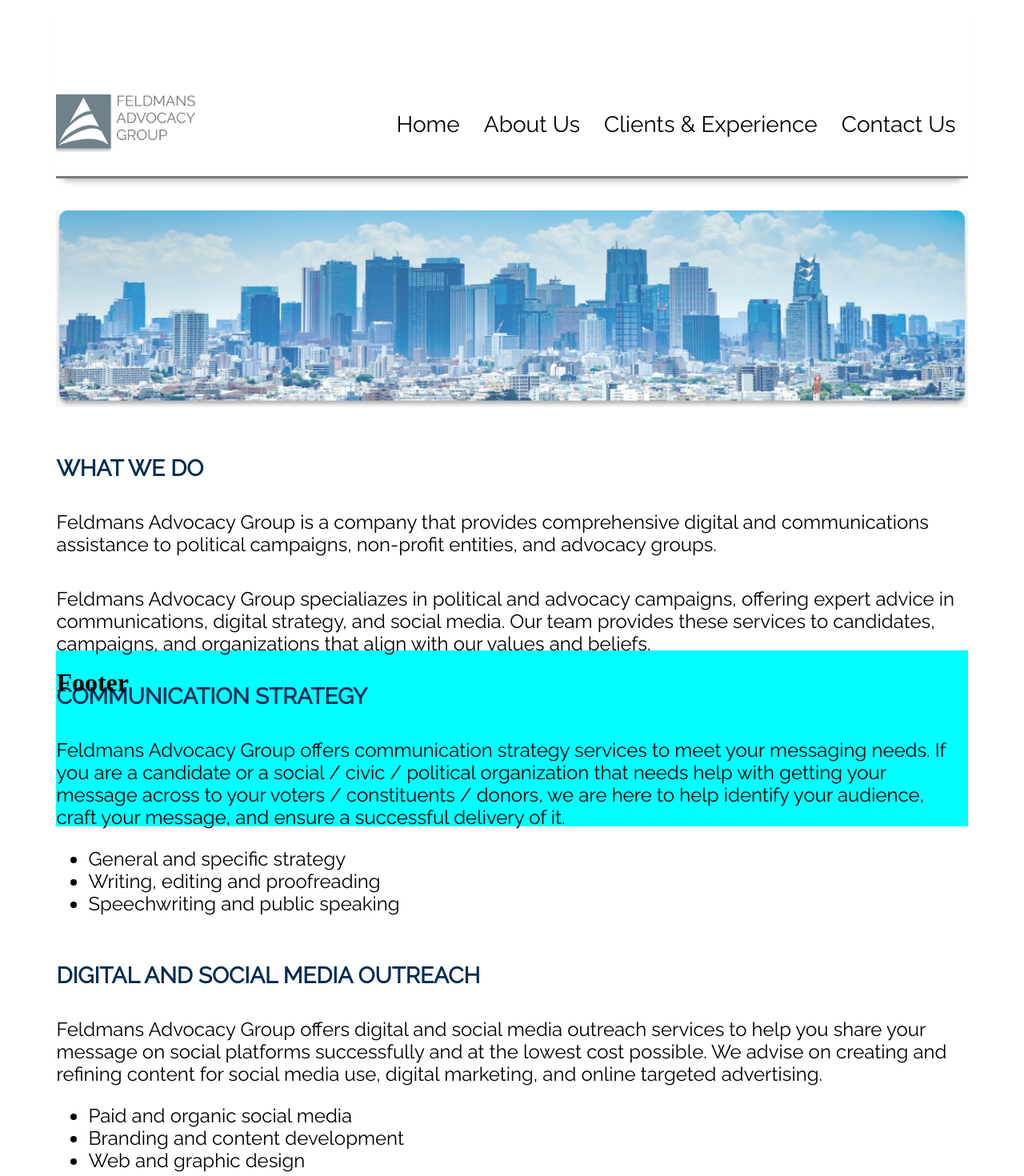
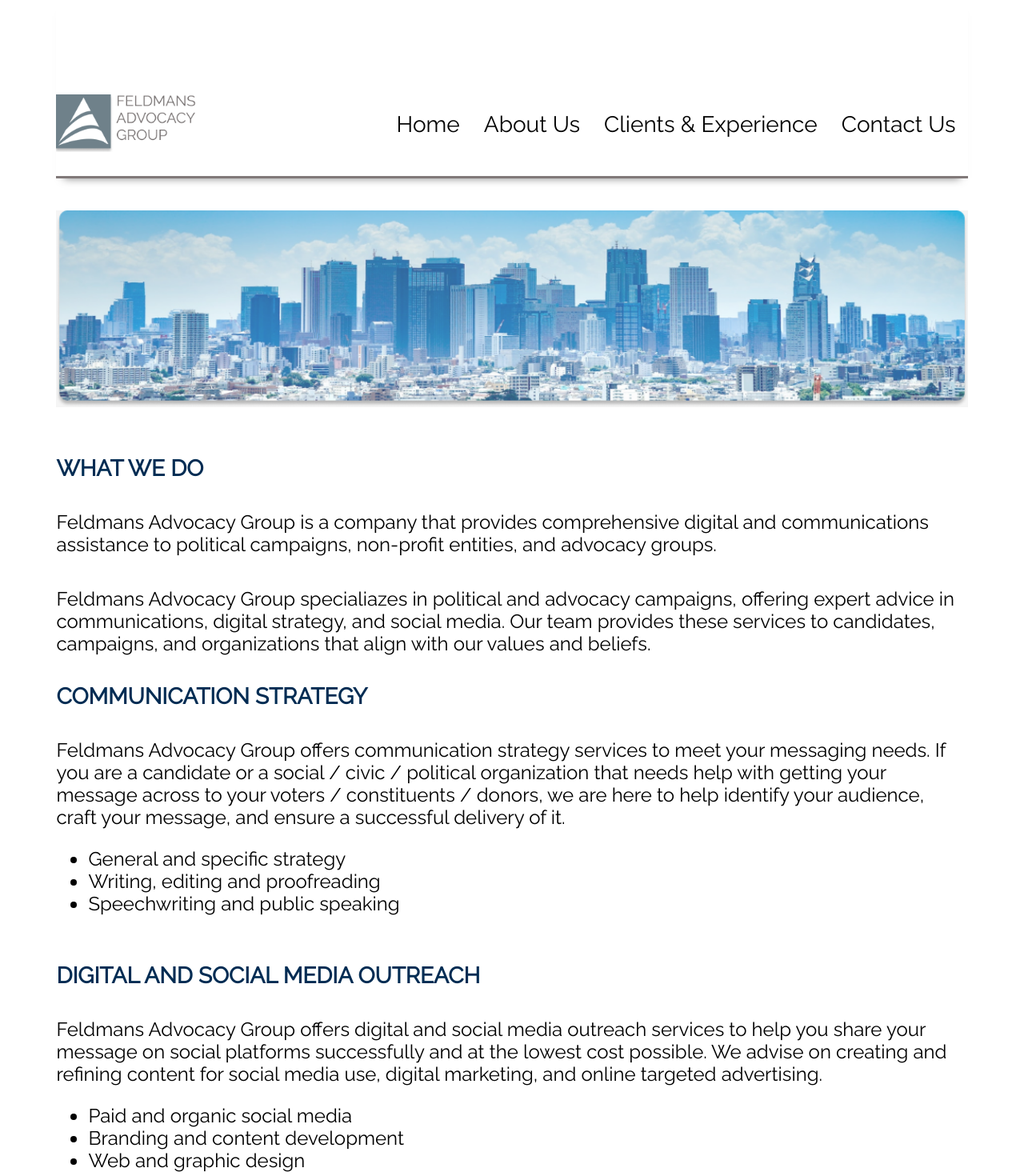
Before and after one commit to Korzyukova/feldmans-firebase-react, a React (Vite) app in the folder client/: page / in a window 1280 px wide. Shown: the top 1470 px of the page at 80% size. Built offline with nearby package versions, Linux system fonts and the light colour scheme.

Commit message:
footer start

```diff
--- a/client/src/components/Footer/Footer.css
+++ b/client/src/components/Footer/Footer.css
@@ -1,10 +1,8 @@
 @import url('https://fonts.googleapis.com/css2?family=Inter&family=Raleway:wght@300;400&display=swap');
 .footer {
     display: flex;
-    height: 220px;
     width: 89vw;
     margin-top: 40px;
     margin-bottom: 40px;
     background-color: aqua;
-
 }
--- a/client/src/components/Footer/Footer.jsx
+++ b/client/src/components/Footer/Footer.jsx
@@ -1,4 +1,4 @@
-import "../Footer/Footer.css";
+import "./Footer.css";
 export default function Footer() {
     return (
       <>
--- a/client/src/components/WhatWeDo/WhatWeDo.css
+++ b/client/src/components/WhatWeDo/WhatWeDo.css
@@ -4,7 +4,6 @@
 .whatwedo {
     display: flex;
     flex-direction: column;
-    height: 220px;
     width: 89vw;
     margin-top: 40px;
     margin-bottom: 40px;
--- a/client/src/pages/Home/Home.css
+++ b/client/src/pages/Home/Home.css
@@ -1,7 +1,6 @@
 body {
     display: flex;
     justify-content: center;
-    height: 100vh;
     margin: 0;
     padding: 0;
-  }
+}
--- a/client/src/pages/Home/Home.jsx
+++ b/client/src/pages/Home/Home.jsx
@@ -2,7 +2,7 @@ import Header from "../../components/Header/Header";
 import WhatWeDo from "../../components/WhatWeDo/WhatWeDo";
 import Footer from "../../components/Footer/Footer";
 
-import "../Home/Home.css";
+import "./Home.css";
 export default function Home() {
     return (
       <>
```
